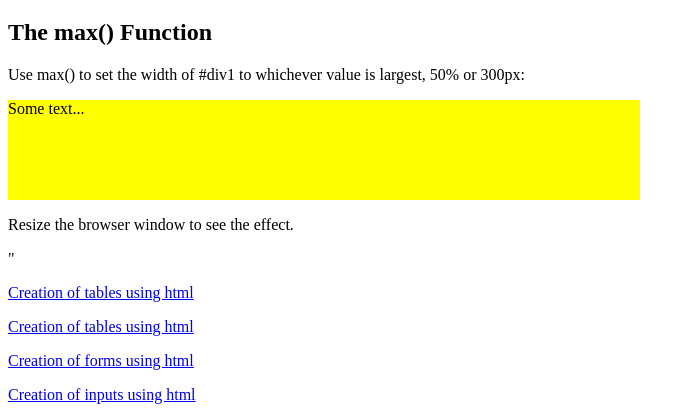
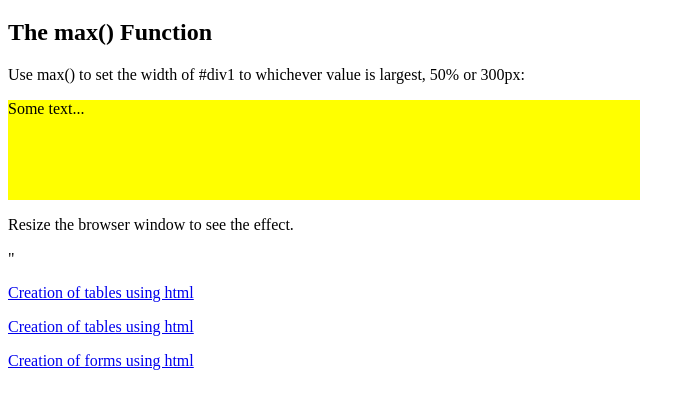
Before and after one commit to AcholaJenny/ENTRY-1, a plain HTML site: page index.html in a window 1280 px wide. Shown: the part 395-815 px from the top of the page, without its empty margins (0-695 px from the left). Drawn offline with Linux system fonts and the light colour scheme.

Commit message:
Update index.html

```diff
--- a/index.html
+++ b/index.html
@@ -25,4 +25,3 @@
 <p><a href = "table.html"> Creation of tables using html</a></p>
 <p><a href = "table 2.html"> Creation of tables using html</a></p>
 <p><a href = "Form.html"> Creation of  forms using html</a></p>
-<p><a href = "inputs.html"> Creation of inputs using html</a></p>
```
